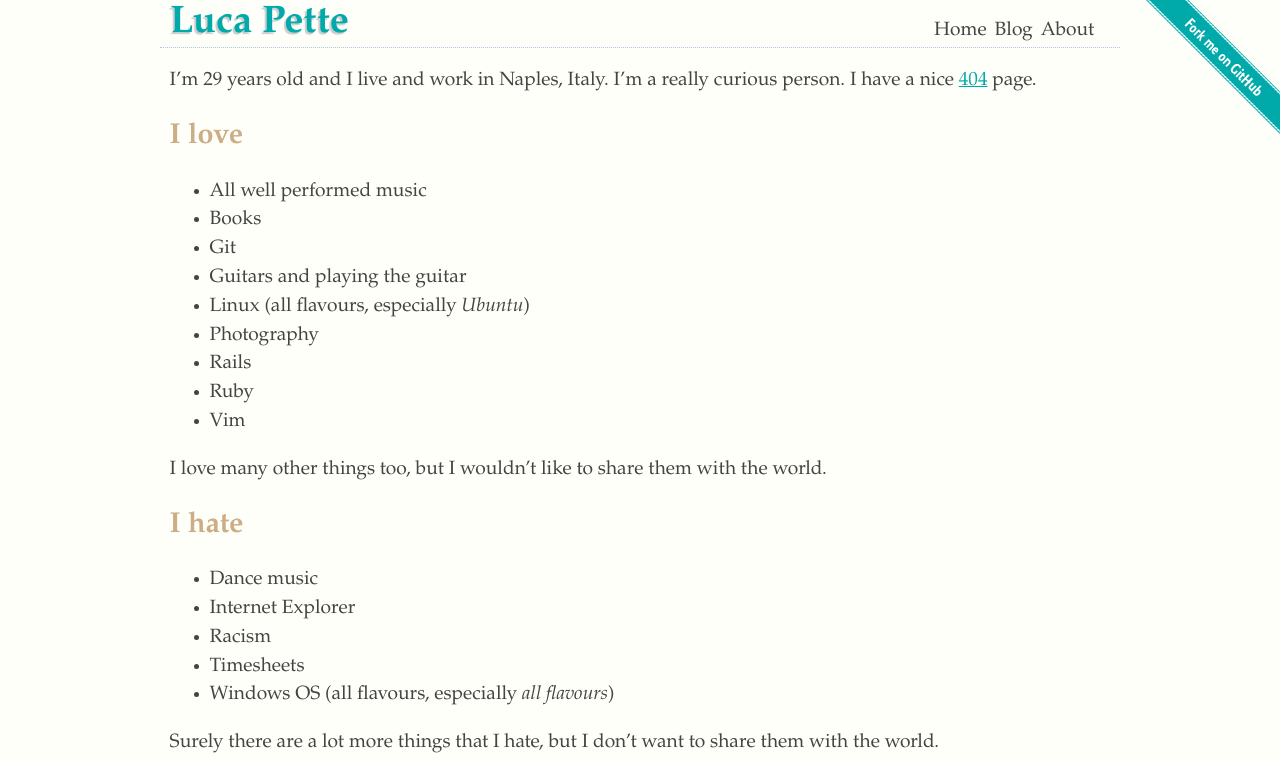
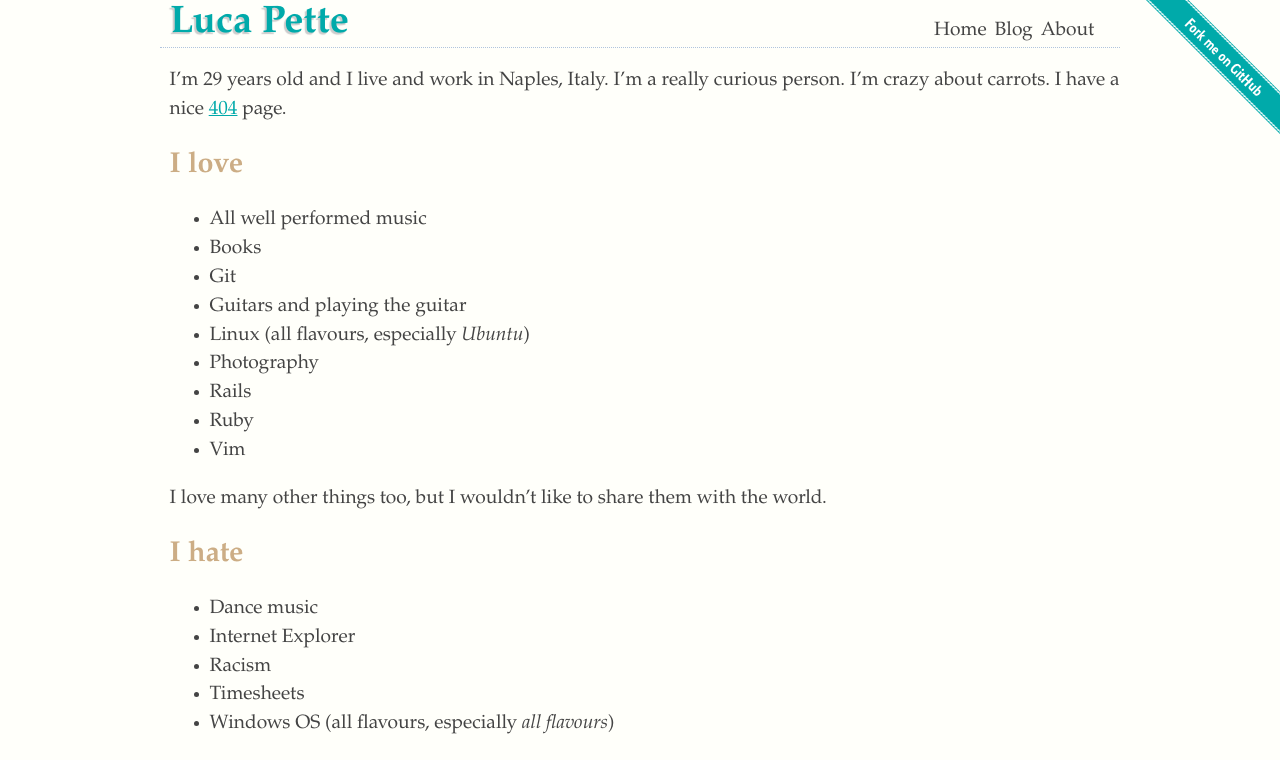
Before and after one commit to lucapette/lucapette.github.com, a Jekyll site: the page built from about.markdown, in a window 1280 px wide, cut to the strip 0-760 px from the top of the page. Built offline with Jekyll 4.4.1, drawn with Linux system fonts in a browser that asks for light colours; comment, search, counter and statistics services are not loaded.

Commit message:
crazy about carrots

```diff
--- a/about.markdown
+++ b/about.markdown
@@ -2,9 +2,9 @@
 title: About me
 layout: default
 keywords: lucapette, about me
-description: "I'm 28 years old and I live and work in Naples, Italy. I'm a really curious person."
+description: "I'm 29 years old and I live and work in Naples, Italy. I'm a really curious person."
 ---
-I'm 29 years old and I live and work in Naples, Italy. I'm a really curious person. I have a nice [404](/404.html) page.
+I'm 29 years old and I live and work in Naples, Italy. I'm a really curious person. I'm crazy about carrots. I have a nice [404](/404.html) page.
 
 I love
 ------
```
